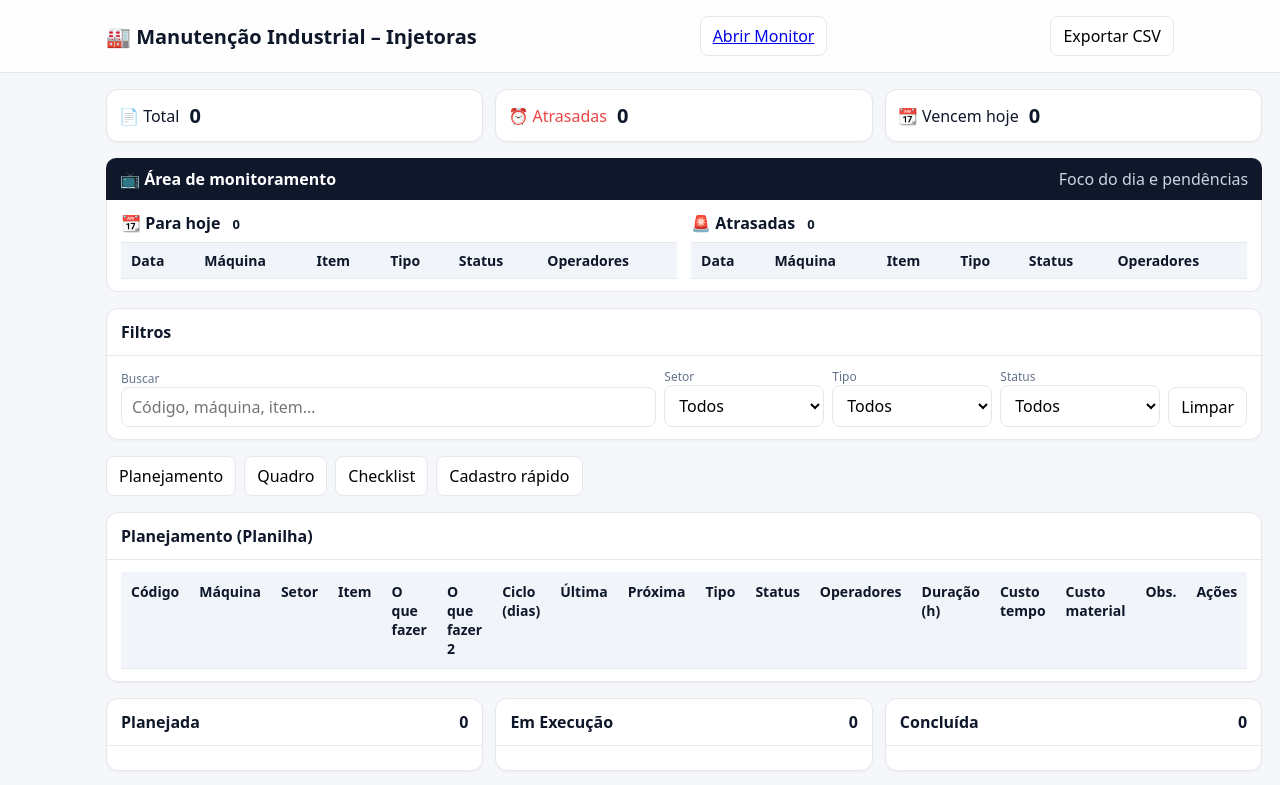
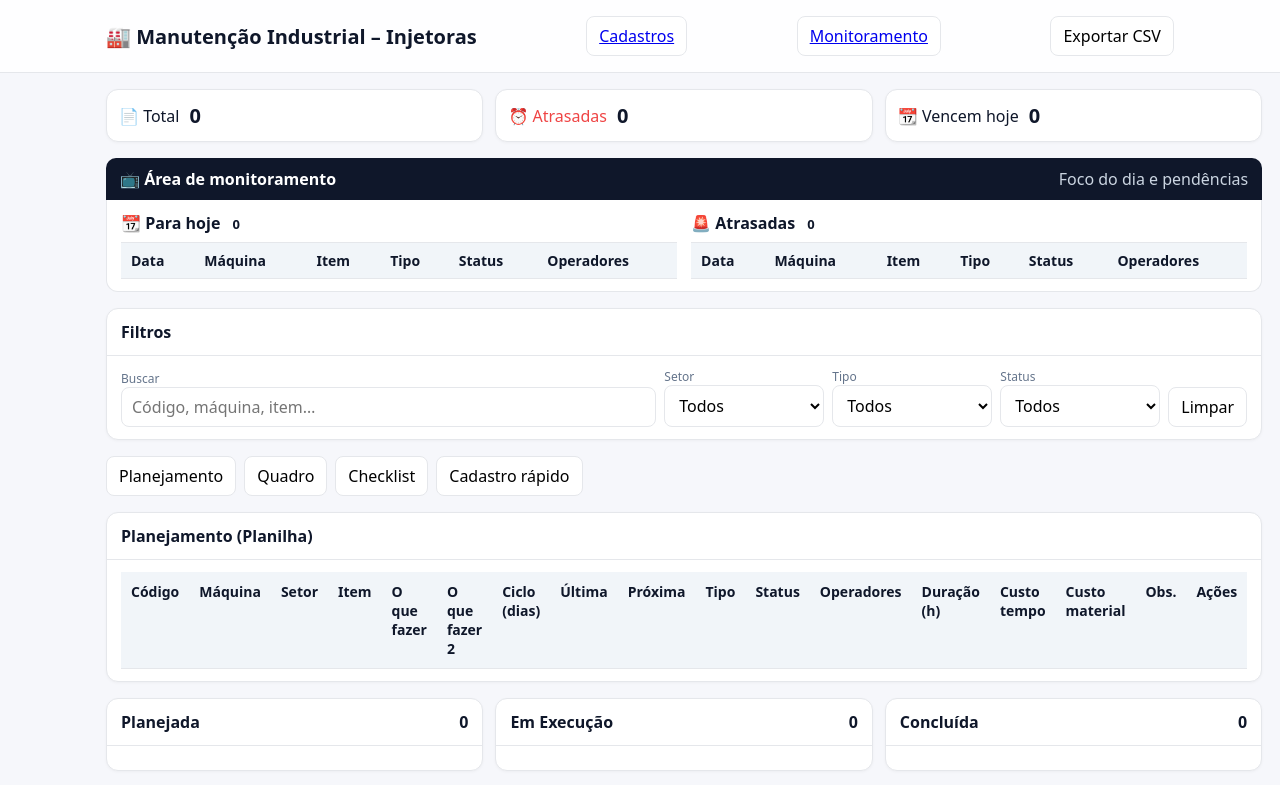
Before and after one commit to Raelbonatto/mecanica-manutencao, a plain HTML site: page index.html in a window 1280 px wide. Shown: the top 785 px of the page. Drawn offline with nearby package versions, Linux system fonts and the light colour scheme.

Commit message:
Update index.html

```diff
--- a/index.html
+++ b/index.html
@@ -69,7 +69,8 @@
   <header>
     <div class="wrap" style="display:flex; align-items:center; justify-content:space-between; gap:10px;">
       <h1>🏭 Manutenção Industrial – Injetoras</h1>
-      <a class="btn" href="./monitor.html">Abrir Monitor</a>
+      <a class="btn" href="./cadastros.html">Cadastros</a>
+      <a class="btn" href="./monitor.html">Monitoramento</a>
       <button class="btn" id="exportCsvBtn">Exportar CSV</button>
     </div>
   </header>
```
